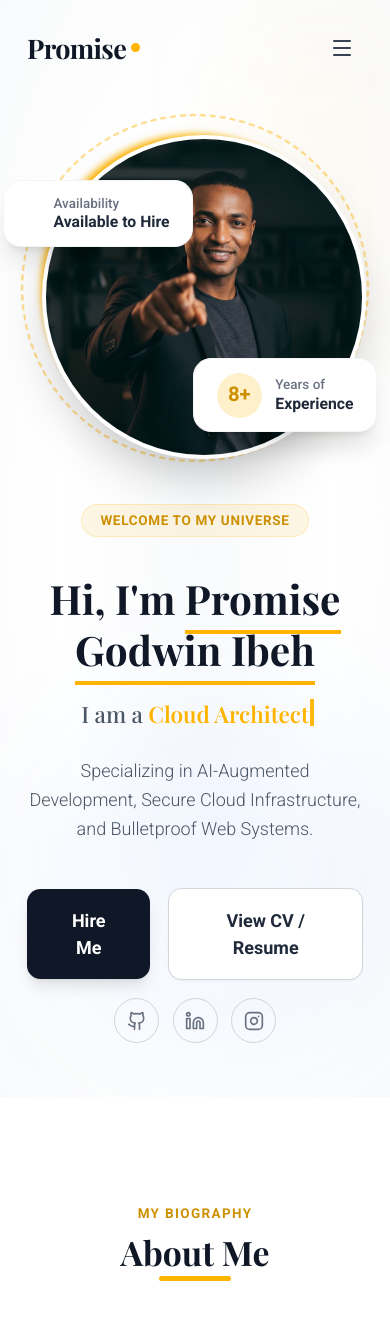
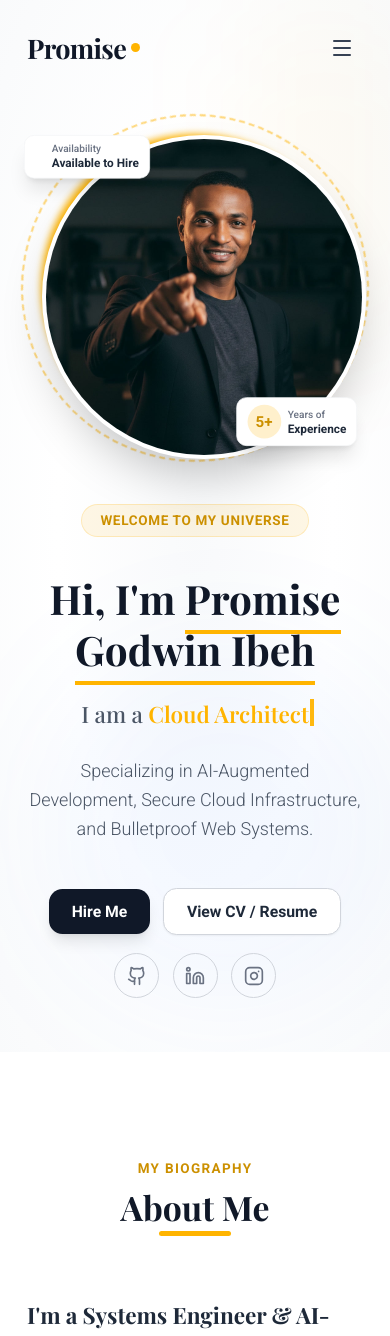
Before and after one commit to promiseibehdev/promiseibeh-portfolio, a React (Vite) app: page / in a window 390 px wide. Shown: the top 1336 px of the page. Built offline with nearby package versions, Linux system fonts and the light colour scheme; a web font is replaced by a local one.

Commit message:
Improve hero section responsiveness for mobile

```diff
--- a/src/components/Hero.tsx
+++ b/src/components/Hero.tsx
@@ -130,21 +130,21 @@ export default function Hero() {
             transition={{ duration: 0.6, delay: 0.4 }}
             className="flex flex-col sm:flex-row items-center justify-center lg:justify-start space-y-4 sm:space-y-0 sm:space-x-6 pt-2"
           >
-            <div className="flex items-center space-x-4">
+            <div className="flex flex-wrap items-center justify-center gap-3 sm:flex-nowrap">
               <button
                 id="hero-hire-btn"
                 onClick={() => {
                   const el = document.getElementById('contact');
                   if (el) el.scrollIntoView({ behavior: 'smooth' });
                 }}
-                className="bg-gray-900 hover:bg-brand hover:text-gray-900 text-white font-semibold px-8 py-4 rounded-xl shadow-lg transition-all duration-300 cursor-pointer focus:outline-hidden"
+                className="bg-gray-900 hover:bg-brand hover:text-gray-900 text-white text-sm sm:text-base font-semibold px-5 py-2.5 sm:px-8 sm:py-4 rounded-xl shadow-lg transition-all duration-300 cursor-pointer focus:outline-hidden"
               >
                 Hire Me
               </button>
               <button
                 id="hero-cv-btn"
                 onClick={() => setIsCVModalOpen(true)}
-                className="bg-white hover:bg-gray-50 border border-gray-300 text-gray-800 font-semibold px-8 py-4 rounded-xl shadow-xs transition-all duration-300 cursor-pointer focus:outline-hidden flex items-center space-x-2"
+                className="bg-white hover:bg-gray-50 border border-gray-300 text-gray-800 text-sm sm:text-base font-semibold px-5 py-2.5 sm:px-8 sm:py-4 rounded-xl shadow-xs transition-all duration-300 cursor-pointer focus:outline-hidden flex items-center space-x-2"
               >
                 <span>View CV / Resume</span>
               </button>
@@ -201,10 +201,10 @@ export default function Hero() {
               initial={{ opacity: 0, x: 50 }}
               animate={{ opacity: 1, x: 0 }}
               transition={{ delay: 0.6, duration: 0.5 }}
-              className="absolute bottom-4 right-[-20px] bg-white border border-gray-100 shadow-xl py-3 px-5 rounded-2xl flex items-center space-x-3"
+              className="absolute bottom-1 right-0 sm:bottom-4 sm:right-[-20px] scale-75 sm:scale-100 origin-bottom-right bg-white border border-gray-100 shadow-xl py-2 px-3 sm:py-3 sm:px-5 rounded-xl sm:rounded-2xl flex items-center space-x-2 sm:space-x-3"
             >
               <div className="w-10 h-10 rounded-full bg-brand/20 flex items-center justify-center text-brand-dark font-bold text-lg">
-                8+
+                5+
               </div>
               <div>
                 <p className="text-xs text-gray-500 font-medium">Years of</p>
@@ -217,7 +217,7 @@ export default function Hero() {
               initial={{ opacity: 0, x: -50 }}
               animate={{ opacity: 1, x: 0 }}
               transition={{ delay: 0.8, duration: 0.5 }}
-              className="absolute top-12 left-[-30px] bg-white border border-gray-100 shadow-xl py-3 px-5 rounded-2xl flex items-center space-x-3"
+            className="absolute top-2 -left-2 sm:top-12 sm:left-[-30px] scale-75 sm:scale-100 origin-top-left bg-white border border-gray-100 shadow-xl py-2 px-3 sm:py-3 sm:px-5 rounded-xl sm:rounded-2xl flex items-center space-x-2 sm:space-x-3"
             >
               <div className="w-3 h-3 rounded-full bg-emerald-500 animate-ping" />
               <div>
```
